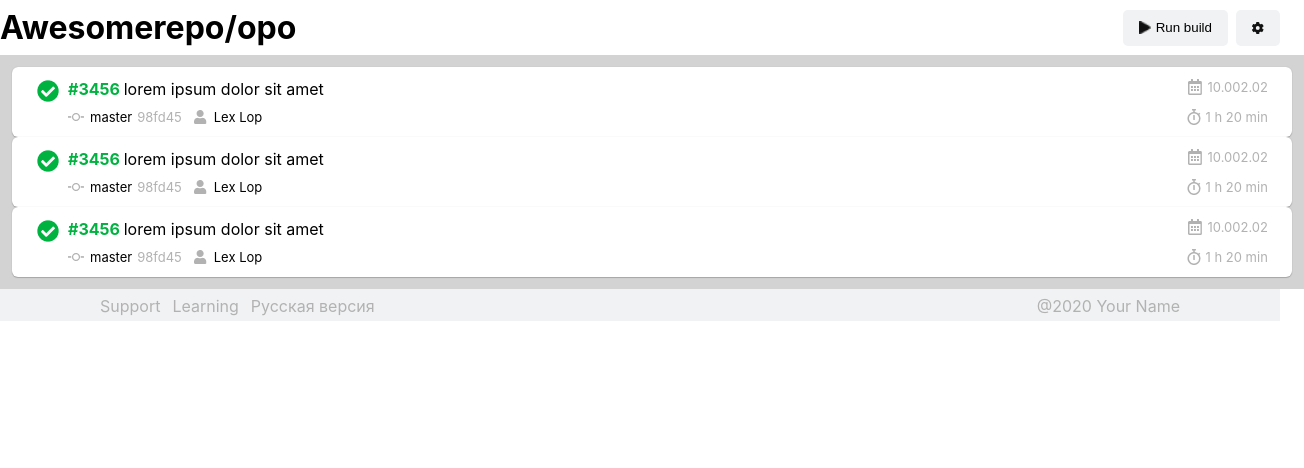
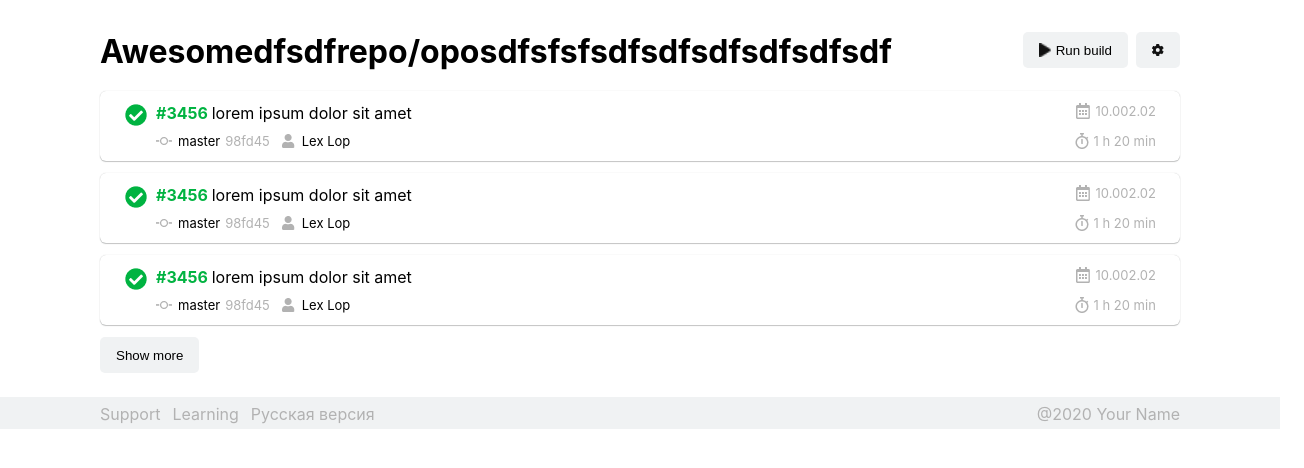
Before and after one commit to PolyAtomicIon/react-ci-dashboard-demo, a React (Create React App) app: page / in a window 1280 px wide. Shown: the top 468 px of the page, 1304 px wide, since content can reach past the window. Built offline with nearby package versions, Linux system fonts and the light colour scheme.

Commit message:
feat.custombutton.add extra options

```diff
--- a/src/App.js
+++ b/src/App.js
@@ -1,47 +1,10 @@
 import './App.scss';
-import CommitCard from './сomponents/CommitCard.js'
-import Footer from './сomponents/Footer.js'
-
-import BuildHeader from './сomponents/BuildHeader.js'
+import BuildHistory from './pages/BuildHistory'
 
 function App(props) {
     return (
       <>
-
-      <BuildHeader
-        title='Awesomerepo/opo'
-      />
-
-      <div className="cards">
-        <CommitCard
-          id="3456"
-          title="lorem ipsum dolor sit amet"
-          branchName="master"
-          commitId="98fd45"
-          author="Lex Lop"
-          date="10.002.02"
-          time="1 h 20 min"
-        />
-        <CommitCard
-          id="3456"
-          title="lorem ipsum dolor sit amet"
-          branchName="master"
-          commitId="98fd45"
-          author="Lex Lop"
-          date="10.002.02"
-          time="1 h 20 min"
-        />
-        <CommitCard
-          id="3456"
-          title="lorem ipsum dolor sit amet"
-          branchName="master"
-          commitId="98fd45"
-          author="Lex Lop"
-          date="10.002.02"
-          time="1 h 20 min"
-        />
-      </div>
-      <Footer />
+        <BuildHistory />
       </>
     );
   }
--- a/src/App.scss
+++ b/src/App.scss
@@ -38,8 +38,9 @@
     }
 }
 
-.cards {
-    width: 100%;
-    padding: 12px;
-    background: lightgrey;
+.wrapper {
+    padding: 24px 100px;
+    @media screen and (max-width: $sm-width) {
+        padding: 12px 16px;
+    }
 }
--- a/src/pages/BuildHistory.js
+++ b/src/pages/BuildHistory.js
@@ -0,0 +1,58 @@
+import './BuildHistory.scss';
+import CommitCard from '../сomponents/CommitCard.js'
+import CustomButton from '../сomponents/CustomButton.js'
+import Footer from '../сomponents/Footer.js'
+
+import BuildHeader from '../сomponents/BuildHeader.js'
+
+function BuildHistory(props) {
+    return (
+      <>
+        <main className="wrapper">
+            <BuildHeader
+                title='Awesomedfsdfrepo/oposdfsfsfsdfsdfsdfsdfsdfsdf'
+            />
+
+            <div className="cards">
+                <CommitCard
+                    id="3456"
+                    title="lorem ipsum dolor sit amet"
+                    branchName="master"
+                    commitId="98fd45"
+                    author="Lex Lop"
+                    date="10.002.02"
+                    time="1 h 20 min"
+                />
+                <CommitCard
+                    id="3456"
+                    title="lorem ipsum dolor sit amet"
+                    branchName="master"
+                    commitId="98fd45"
+                    author="Lex Lop"
+                    date="10.002.02"
+                    time="1 h 20 min"
+                />
+                <CommitCard
+                    id="3456"
+                    title="lorem ipsum dolor sit amet"
+                    branchName="master"
+                    commitId="98fd45"
+                    author="Lex Lop"
+                    date="10.002.02"
+                    time="1 h 20 min"
+                />
+            </div>
+
+            <CustomButton
+                title="Show more"
+                style="secondary"
+                otherStyleOptions="sm-full-width"
+            />
+        </main>
+
+      <Footer />
+      </>
+    );
+  }
+
+export default BuildHistory;
--- /dev/null
+++ b/src/pages/BuildHistory.scss
@@ -0,0 +1,8 @@
+.cards {
+    display: flex;
+    flex-direction: column;
+    gap: 12px;
+    width: 100%;
+    box-sizing: border-box;
+    padding: 12px 0;
+}
--- a/src/сomponents/BuildHeader.scss
+++ b/src/сomponents/BuildHeader.scss
@@ -1,10 +1,16 @@
 .build-header {
     padding: 8px 0;
+    width: 100%;
+    box-sizing: border-box;
     display: flex;
     justify-content: space-between;
-    align-items: center;
+    // align-items: center;
     .repo-title {
         margin: 0;
+        display: inline-block;
+        word-break: break-word;
+        overflow-wrap: break-word;
+        padding-right: 12px;
     }
     .buttons {
         display: flex;
--- a/src/сomponents/CommitCard.scss
+++ b/src/сomponents/CommitCard.scss
@@ -11,6 +11,9 @@
     box-shadow: 0px 0px 1px rgba(67, 68, 69, 0.3), 0px 1px 1px rgba(67, 68, 69, 0.3);
     border-radius: 6px;
     font-size: 16px;
+    &:hover {
+        box-shadow: 0px 0px 1px rgba(67, 68, 69, 0.3), 0px 2px 8px rgba(67, 68, 69, 0.3);
+    }
     .commit-status {
         position: absolute;
         left: 24px;
--- a/src/сomponents/CustomButton.js
+++ b/src/сomponents/CustomButton.js
@@ -7,11 +7,15 @@ const defaultProps = {
 function CustomButton(props) {
     return (
         <button
-            className={`custom-button ${props.style || defaultProps.style}`}
+            className={
+                `custom-button
+                ${props.style || defaultProps.style}
+                ${props.otherStyleOptions || ''}
+            `}
             disabled={props.disabled || false}
         >
             { props.icon && <img src={props.icon} alt="" /> }
-            { props.title && <span className="title">{props.title}</span> }
+            { props.title && <span className={props.icon ? 'title-with-icon' : 'title'}>{props.title}</span> }
         </button>
     );
   }
--- a/src/сomponents/CustomButton.scss
+++ b/src/сomponents/CustomButton.scss
@@ -11,7 +11,7 @@
     img {
         width: 12px;
     }
-    .title {
+    .title-with-icon {
         @media screen and (max-width: $sm-width) {
             display: none;
         }
@@ -30,6 +30,7 @@
         background-color: #e6e6e6;
         color: $secondary
     }
+    text-align: center;
 }
 
 .secondary {
@@ -45,3 +46,14 @@
         color: $secondary
     }
 }
+
+.sm-full-width {
+    @media screen and (max-width: $sm-width) {
+        text-align: center;
+        width: 100%;
+        .title {
+            width: 100%;
+            text-align: center;
+        }
+    }
+}
```
